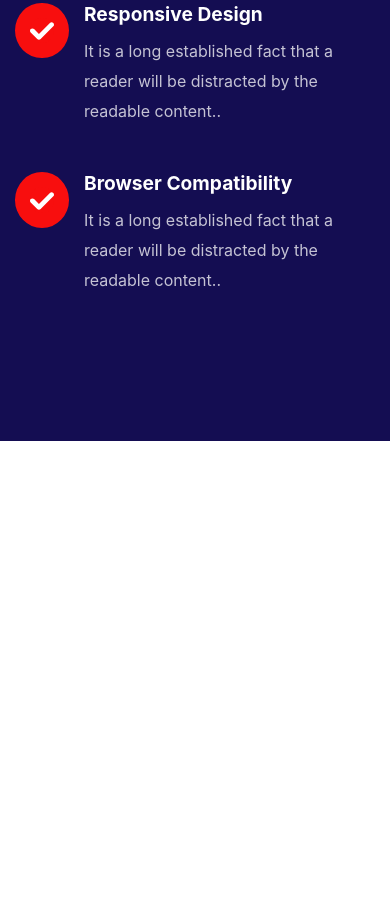
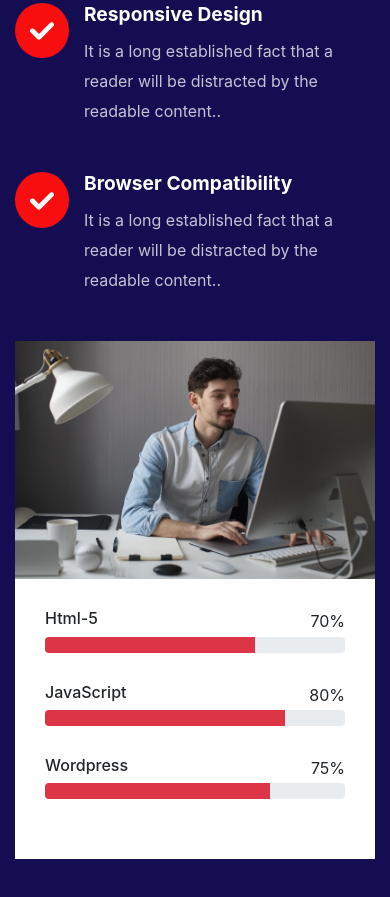
Before and after one commit to Sneopik/Agencyou, a plain HTML site: page index.html in a window 390 px wide. Shown: the part 2732-3629 px from the top of the page. Before the commit the page ends 3173 px from the top, so only its background shows below. Drawn offline with nearby package versions, Linux system fonts and the light colour scheme.

Commit message:
type:feature-progressbar markup

```diff
--- a/index.html
+++ b/index.html
@@ -190,12 +190,45 @@
                 </div>
                 <div class="col-lg-6">
                     <div class="skills-img">
-
+                        <img src="./img/Skills-section/skills-img.jpg" alt="About Image" class="img-fluid">
                     </div>
-                    <div>
-                        <div></div>
-                        <div></div>
-                        <div></div>
+                    <div class="skills-progress">
+                        <div class="skills-item">
+                            <div class="skills-name">
+                                <h6>
+                                    Html-5
+                                </h6>
+                                <span class="skills-item--percent">70%</span>
+                            </div>
+                            <div class="progress">
+                                <div class="progress-bar bg-danger" role="progressbar" style="width: 70%" aria-valuenow="70"
+                                aria-valuemin="0" aria-valuemax="100"></div>
+                            </div>
+                        </div>
+                        <div class="skills-item">
+                            <div class="skills-name">
+                                <h6>
+                                    JavaScript
+                                </h6>
+                                <span class="skills-item--percent">80%</span>
+                            </div>
+                            <div class="progress">
+                                <div class="progress-bar bg-danger" role="progressbar" style="width: 80%" aria-valuenow="80"
+                                aria-valuemin="0" aria-valuemax="100"></div>
+                            </div>
+                        </div>
+                        <div class="skills-item">
+                            <div class="skills-name">
+                                <h6>
+                                    Wordpress
+                                </h6>
+                                <span class="skills-item--percent">75%</span>
+                            </div>
+                            <div class="progress">
+                                <div class="progress-bar bg-danger" role="progressbar" style="width: 75%" aria-valuenow="75"
+                                aria-valuemin="0" aria-valuemax="100"></div>
+                            </div>
+                        </div>
                     </div>
                 </div>
             </div>
--- a/style.scss
+++ b/style.scss
@@ -295,6 +295,21 @@
                 }
             }
         }
+
+        .skills-progress {
+            background-color: #fff;
+            padding: 30px;
+
+            .skills-item {
+                margin-bottom: 30px;
+                overflow: hidden;
+
+                .skills-name {
+                    display: flex;
+                    justify-content: space-between;
+                }
+            }
+        }
     }
 
 }
```
Also changed, not shown: img/Skills-section/skills-img.jpg (added), style.css, 1 other file.
